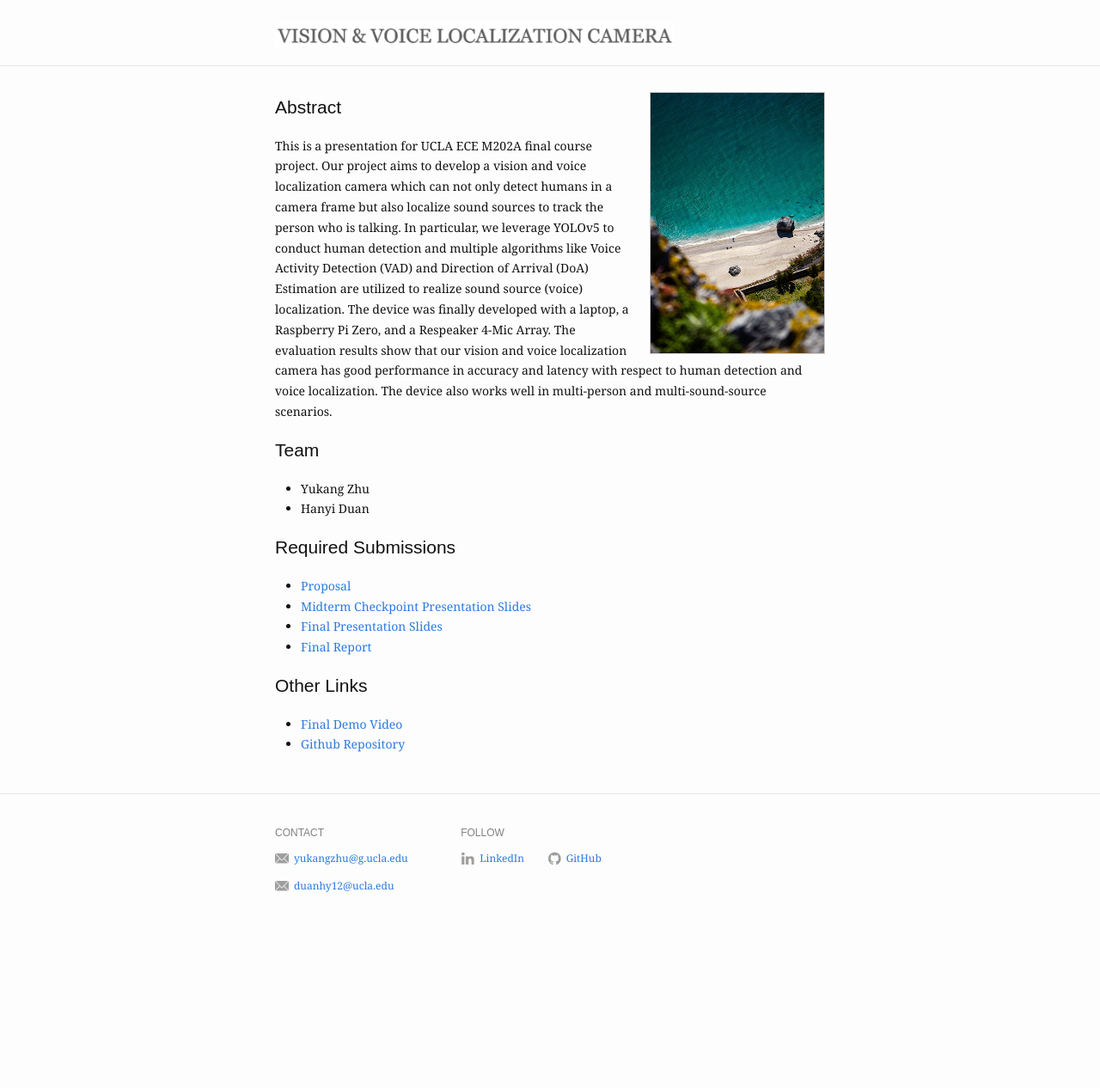
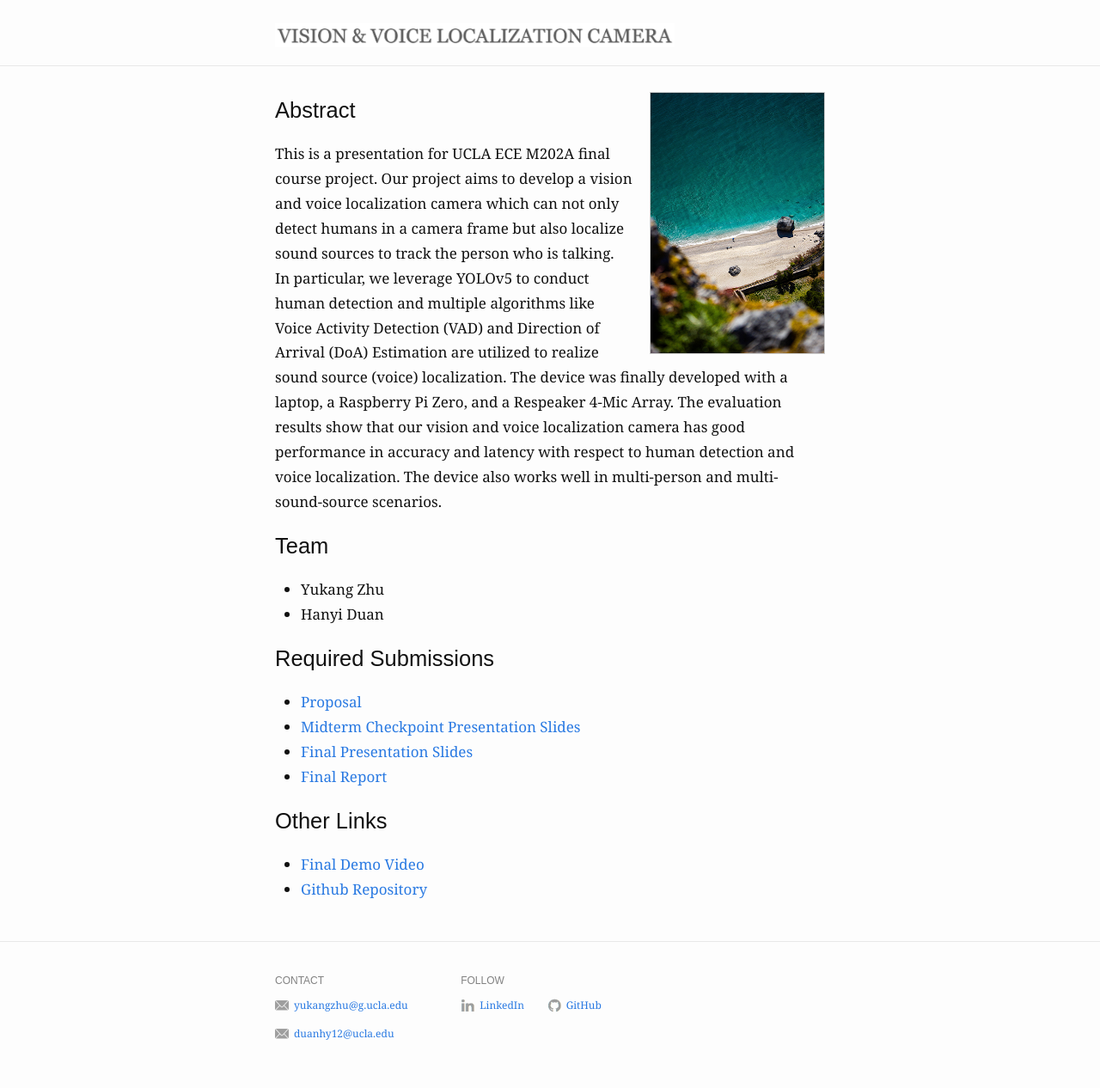
Before and after one commit to yukangZhuu/vision-voice-localization-camera, a Jekyll site: the page built from docs/index.md, in a window 1280 px wide. Shown: the whole page at 86% size. Built offline with Jekyll 4.4.1, drawn with Linux system fonts in a browser that asks for light colours; before the commit the page ends 1094 px from its top, so only the background shows below that.

Commit message:
Update main.scss

```diff
--- a/docs/assets/css/main.scss
+++ b/docs/assets/css/main.scss
@@ -8,7 +8,7 @@
 $base-url: "{{ site.baseurl }}";
 
 $base-font-family: Charter, Georgia, Helvetica, Arial, sans-serif;
-$base-font-size: 14px;
+$base-font-size: 17px;
 $small-font-size: $base-font-size * 0.875;
 $base-line-height: 1.7;
 
```
